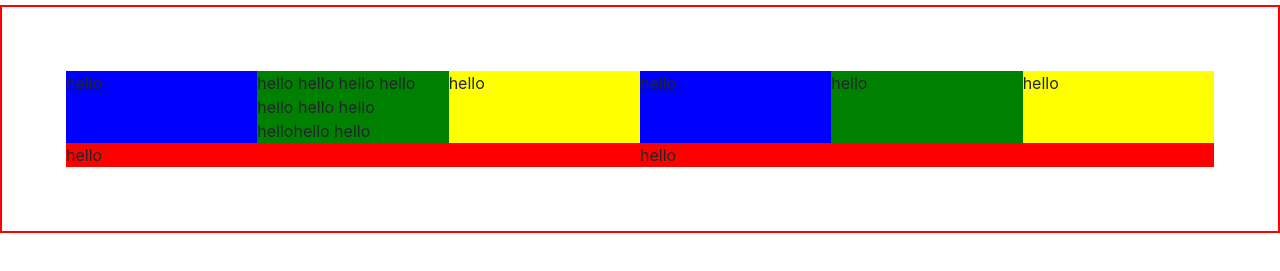
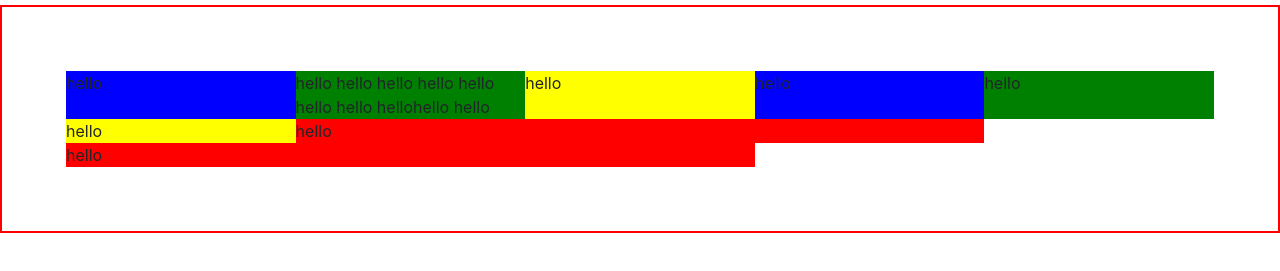
Before and after one commit to Tonisal/spielwiese, a website: page html/cssgrid.html in a window 1280 px wide. Shown: the part 51-322 px from the top of the page. Drawn offline with Linux system fonts and the light colour scheme.

Commit message:
add current status

```diff
--- a/assets/src/scss/_grid.scss
+++ b/assets/src/scss/_grid.scss
@@ -5,7 +5,7 @@
 .container {
   padding: 4rem;
   display: grid;
-  grid-template-columns: repeat(6, 1fr);
+  grid-template-columns: 1fr 1fr 1fr 1fr 1fr;
   //grid-column-gap: 2rem;
   //grid-row-gap: 2rem;
   border: 2px solid red;
```
Also changed, not shown: assets/dst/css/min/style.min.css, assets/dst/css/style.css.
